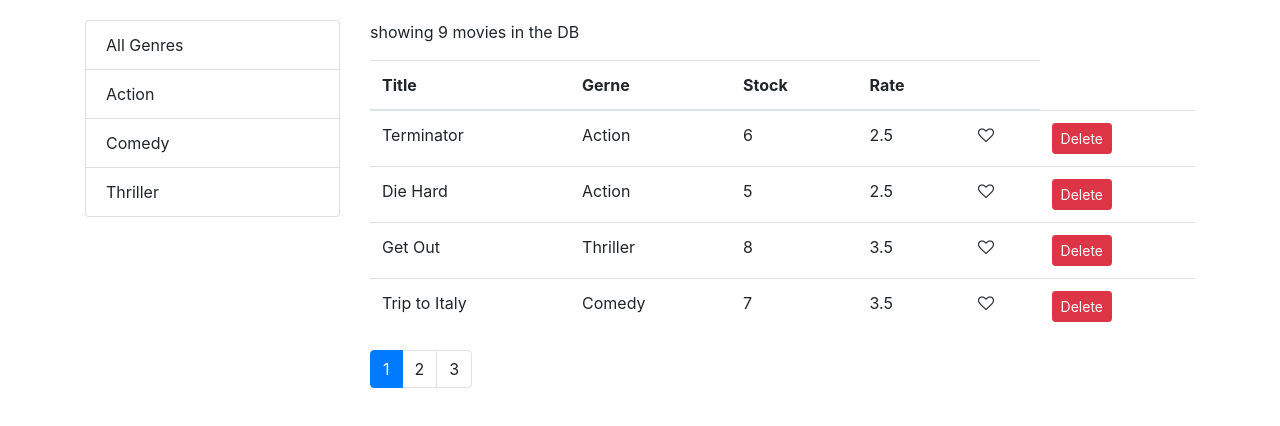
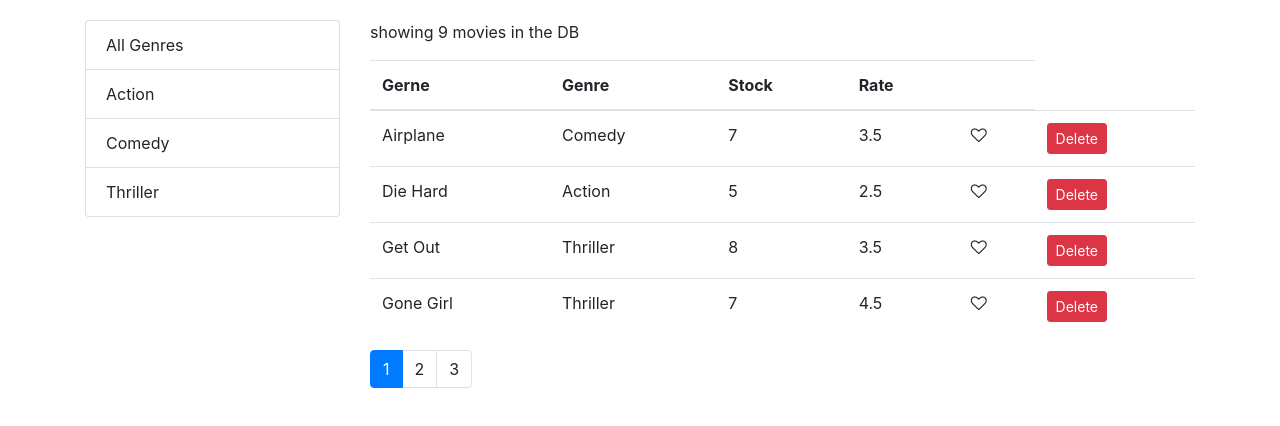
Before and after one commit to arash-fun/vidly, a React (Create React App) app: page / in a window 1280 px wide. Shown: the top 426 px of the page. Built offline with nearby package versions, Linux system fonts and the light colour scheme.

Commit message:
asc sorted done phase1

```diff
--- a/src/components/movies.jsx
+++ b/src/components/movies.jsx
@@ -1,12 +1,11 @@
 import React, { Component } from "react";
 import { getMovies } from "../services/fakeMovieService";
 import { getGenres } from "../services/fakeGenreService";
-import Like from "./common/like";
 import Pagination from "./common/pagination";
 import ListGroup from "./common/listGroup";
 import { pagination } from "../utils/paginate";
-import { filter } from "lodash";
 import MoviesTable from "./moviesTable";
+import _ from "lodash";
 
 class Movies extends Component {
   state = {
@@ -14,10 +13,11 @@ class Movies extends Component {
     movies: [],
     currentPage: 1,
     pageSize: 4,
+    sortColumn: { path: "title", order: "asc" },
   };
 
   componentDidMount() {
-    const genres = [{ _id: 0, name: "All Genres" }, ...getGenres()];
+    const genres = [{ _id: "", name: "All Genres" }, ...getGenres()];
     this.setState({ genres: getGenres(), movies: getMovies() });
     this.setState({ genres, movies: getMovies() });
   }
@@ -49,6 +49,11 @@ class Movies extends Component {
     this.setState({ selectedGenre: genre, currentPage: 1 });
   };
 
+  handleSort = (path) => {
+    // console.log("handleSort:", path);
+    this.setState({ sortColumn: { path, order: "asc" } });
+  };
+
   render() {
     const { length: count } = this.state.movies;
     const {
@@ -57,6 +62,7 @@ class Movies extends Component {
       movies: allMovies,
       genres,
       selectedGenre,
+      sortColumn,
     } = this.state;
 
     if (count === 0) return <p>empty movies</p>;
@@ -66,7 +72,14 @@ class Movies extends Component {
         ? allMovies.filter((m) => m.genre._id === selectedGenre._id)
         : allMovies;
 
-    const movies = pagination(filtered, currentPage, pageSize);
+    // console.log("sortColumn.path:", sortColumn.path);
+    // console.log("sortColumn.order:", sortColumn.order);
+
+    // console.log("filtered:", filtered);
+    const sorted = _.sortBy(filtered, [sortColumn.path], [sortColumn.order]);
+    // console.log("sorted:", sorted);
+
+    const movies = pagination(sorted, currentPage, pageSize);
 
     return (
       <div className="row">
@@ -88,6 +101,7 @@ class Movies extends Component {
             movies={movies}
             onLike={this.handleLike}
             onDelete={this.handleDelete}
+            onSort={this.handleSort}
           />
 
           <Pagination
--- a/src/components/moviesTable.jsx
+++ b/src/components/moviesTable.jsx
@@ -2,16 +2,17 @@ import React from "react";
 import Like from "./common/like";
 
 const MoviesTable = (props) => {
-  const { movies, onLike, onDelete } = props;
+  const { movies, onLike, onDelete, onSort } = props;
+  // console.log("movies:", movies);
 
   return (
     <table className="table">
       <thead>
         <tr>
-          <th>Title</th>
-          <th>Gerne</th>
-          <th>Stock</th>
-          <th>Rate</th>
+          <th onClick={() => onSort("title")}>Gerne</th>
+          <th onClick={() => onSort("genre.name")}>Genre</th>
+          <th onClick={() => onSort("numberInStock")}>Stock</th>
+          <th onClick={() => onSort("dailyRentalRate")}>Rate</th>
           <th></th>
         </tr>
       </thead>
```
